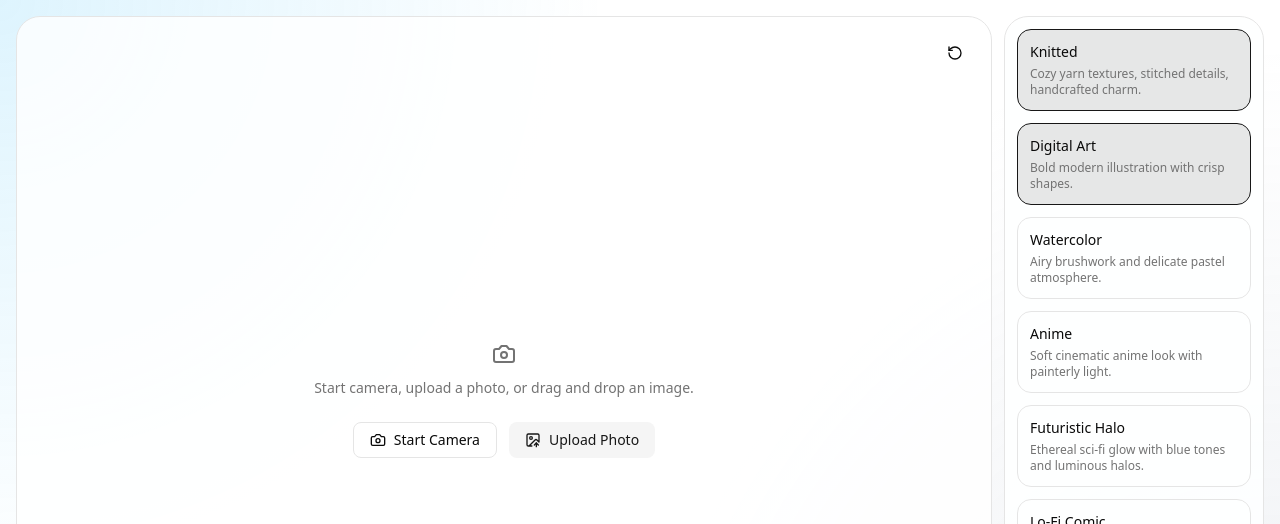
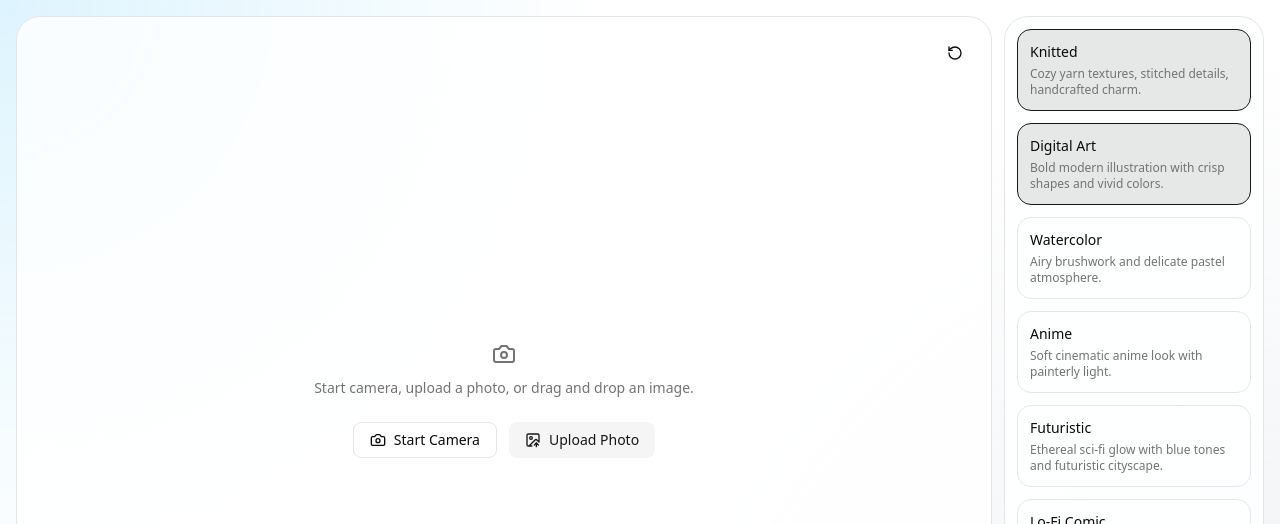
Before and after one commit to openai/openai-imagegen-demo, a Next.js app: page / in a window 1280 px wide. Shown: the top 524 px of the page. Built offline with nearby package versions, Linux system fonts and the light colour scheme.

Commit message:
update styles

```diff
--- a/app/results/page.tsx
+++ b/app/results/page.tsx
@@ -14,6 +14,7 @@ export default function ResultsPage() {
   const router = useRouter();
   const { cards, error, loading } = usePhotoboothResults();
   const [modalState, setModalState] = useState<ResultPreviewState>(null);
+  const showCenteredErrorState = Boolean(error) && cards.length === 0;
 
   const handleOpenPreview = (card: ResultCard) => {
     const imageUrl = card.finalImageUrl ?? card.partialImageUrl;
@@ -38,8 +39,16 @@ export default function ResultsPage() {
       <div className="pointer-events-none fixed inset-0 bg-[radial-gradient(circle_at_top_right,rgba(56,189,248,0.14),transparent_40%),radial-gradient(circle_at_bottom_left,rgba(148,163,184,0.15),transparent_50%)]" />
 
       <div className="relative mx-auto flex min-h-screen w-full max-w-[1700px] flex-col p-4 md:p-8">
+        {showCenteredErrorState ? (
+          <div className="flex flex-1 items-center justify-center">
+            <p className="text-center text-sm text-destructive">{error}</p>
+          </div>
+        ) : (
+          <>
             {error ? (
-          <p className="mb-2 text-sm text-destructive">{error}</p>
+              <p className="mb-2 w-full text-center text-sm text-destructive">
+                {error}
+              </p>
             ) : null}
 
             {cards.length ? (
@@ -61,6 +70,8 @@ export default function ResultsPage() {
               <div className="mt-4 rounded-2xl border border-dashed p-8 text-center text-muted-foreground">
                 {loading ? "Loading results..." : "Nothing here yet."}
               </div>
+            )}
+          </>
         )}
 
         <div className="flex justify-center pb-3 pt-6 md:pt-8">
--- a/lib/photobooth-styles.ts
+++ b/lib/photobooth-styles.ts
@@ -3,7 +3,7 @@ export type PhotoboothStyleId =
   | "anime"
   | "digital-art"
   | "watercolor"
-  | "futuristic-halo"
+  | "futuristic"
   | "lofi-comic";
 
 export type PhotoboothStyle = {
@@ -24,7 +24,7 @@ export const PHOTOBOOTH_STYLES: PhotoboothStyle[] = [
   {
     id: "digital-art",
     label: "Digital Art",
-    description: "Bold modern illustration with crisp shapes.",
+    description: "Bold modern illustration with crisp shapes and vivid colors.",
     prompt:
       "Recreate this photo as clean modern digital art with bold shapes, smooth vector-like forms, balanced vivid colors, and crisp edges. Preserve the original people, pose, expression, and composition as closely as possible",
   },
@@ -43,11 +43,12 @@ export const PHOTOBOOTH_STYLES: PhotoboothStyle[] = [
       "Reinterpret this photo in a cinematic anime illustration style with delicate linework, painterly shading, atmospheric lighting, and soft gradients. Keep the same people, composition, expressions, and scene structure.",
   },
   {
-    id: "futuristic-halo",
-    label: "Futuristic Halo",
-    description: "Ethereal sci-fi glow with blue tones and luminous halos.",
+    id: "futuristic",
+    label: "Futuristic",
+    description:
+      "Ethereal sci-fi glow with blue tones and futuristic cityscape.",
     prompt:
-      "Transform this photo into a futuristic, ethereal sci-fi scene with a cool, vibrant blue color palette. Add soft glows around the subjects, and ambient energy fields. Use smooth gradients, holographic lighting, and slightly reflective surfaces, but make sure the colors are vibrant and the contrast is high. Keep the same people, pose, expression, but change the background to be a futuristic, sci-fi scene like a new-generation, glowing cityscape.",
+      "Transform this photo into a futuristic, ethereal sci-fi scene with a cool, vibrant blue color palette. Add neon glows around the subjects. Use smooth gradients, holographic lighting, and slightly reflective surfaces, and make sure the colors are vibrant and the contrast is high. Keep the same people, pose, expression, but change the background to be a futuristic, sci-fi scene like a new-generation, glowing cityscape with ambient energy fields.",
   },
   {
     id: "lofi-comic",
--- a/next.config.ts
+++ b/next.config.ts
@@ -1,5 +1,7 @@
 import type { NextConfig } from "next";
 
-const nextConfig: NextConfig = {};
+const nextConfig: NextConfig = {
+  devIndicators: false,
+};
 
 export default nextConfig;
```
Lines whose indentation alone changed are shown as unchanged.
